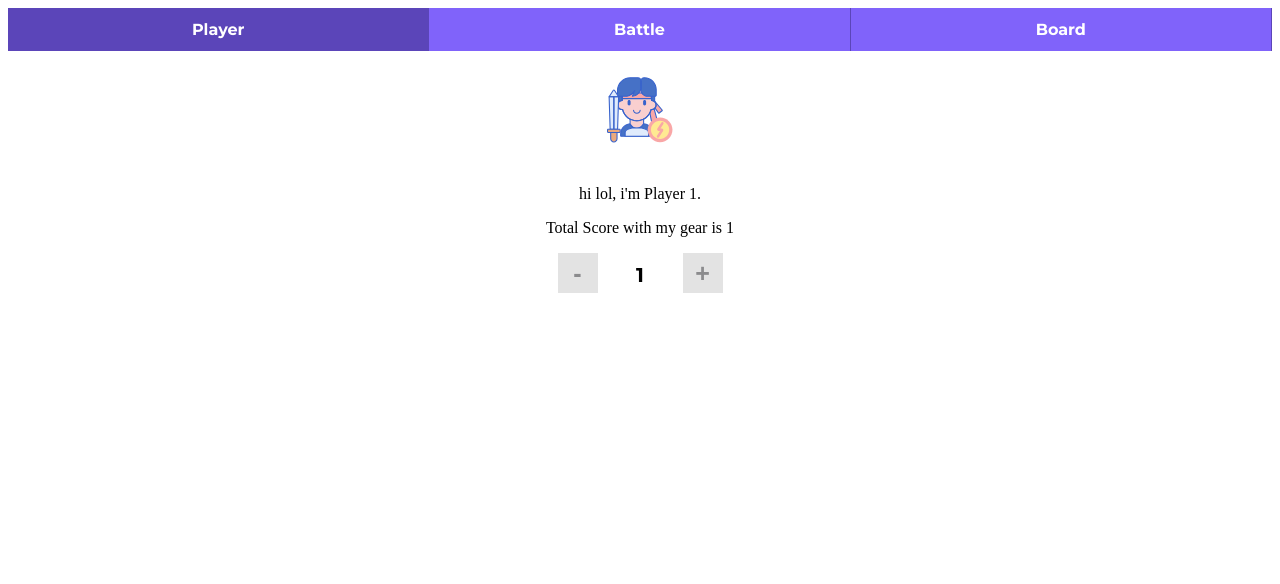
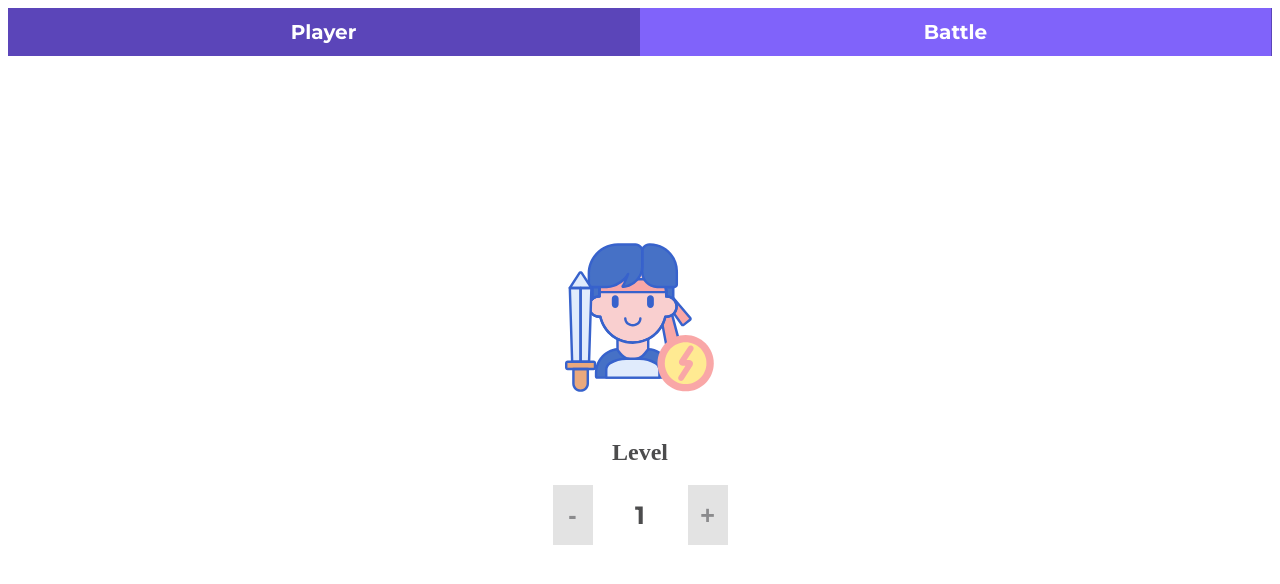
Before and after one commit to CodeyPacker/munchkin-react, a Gatsby site: page / in a window 1280 px wide. Built offline with nearby package versions, Linux system fonts and the light colour scheme; Gatsby itself is replaced by a stand-in of ours.

Commit message:
Added more styles to PlayerBase

```diff
--- a/src/components/Board.js
+++ /dev/null
@@ -1,10 +0,0 @@
-import React from 'react'
-// import { Route } from 'react-router-dom'
-
-const Board = () => (
-  <div>
-    <h1>This is the board</h1>
-  </div>
-)
-
-export default Board
--- a/src/components/Counter.js
+++ b/src/components/Counter.js
@@ -21,10 +21,11 @@ const Counter = (props) => {
 }
 
 const ModifierButtons = styled.div`
+height: 100%;
 
 button {
   width: 40px;
-  height: 40px;
+  height: 100%;
   background-color: #E3E3E3;
   color: #8B8B8D;
   font-weight: bold;
@@ -32,6 +33,10 @@ button {
   border: 0;
   cursor: pointer;
   transition: background-color .1s;
+
+  :focus {
+    outline: none;
+  }
 
   &.decrement {
     :hover {
@@ -53,9 +58,9 @@ button {
   text-align: center;
   padding-right: 15px;
   padding-left: 15px;
-  font-size: 20px;
+  font-size: 25px;
   font-family: 'Montserrat', 'sans-serif';
-  min-width: 55px;
+  min-width: 65px;
 }
 `
 
--- a/src/components/Header.js
+++ b/src/components/Header.js
@@ -6,7 +6,6 @@ const Header = () => (
   <Navigation>
     <NavLink exact to="/">Player</NavLink>
     <NavLink exact to="/battle">Battle</NavLink>
-    <NavLink to="/board">Board</NavLink>
   </Navigation>
 )
 
@@ -14,7 +13,8 @@ const Navigation = styled.div`
   display: flex;
 
   a {
-    width: 33.33vw;
+    font-size: 20px;
+    width: 50vw;
     color: #ffffff;
     background-color: #8063FA;
     padding: 12px 15px;
--- a/src/components/Monster/MonsterScore.js
+++ b/src/components/Monster/MonsterScore.js
@@ -29,7 +29,7 @@ const ScoreContainer = styled.div`
 
 const Score = styled.p`
   text-align: center;
-  font-size: 25px;
+  font-size: 30px;
   font-family: 'Montserrat', 'sans-serif';
   margin-bottom: 0;
 `
--- a/src/components/Monster/SearchMonster.js
+++ b/src/components/Monster/SearchMonster.js
@@ -1,7 +1,7 @@
 import React from 'react'
 import styled from '@emotion/styled'
-import MonsterCard from './MonsterCard'
-import MonsterData from './MonsterData'
+import MonsterCard from '../Monster/MonsterCard'
+import MonsterData from '../Monster/monsterData'
 
 function SearchMonster(props) {
   // Get the monster object that gets passed as a prop to MonsterCard
--- a/src/components/Player/Player.js
+++ b/src/components/Player/Player.js
@@ -18,7 +18,7 @@ class Player extends PureComponent {
       <PlayerWrapper className="player">
         <span className="player-name">
           {/* <button className="remove-player" onClick={() => removePlayer(id)}>✖</button> */}
-          { name }
+          <p className="name">{ name }</p>
         </span>
 
         <Counter index={index} modifier="oneShotItems"/>
@@ -30,12 +30,19 @@ class Player extends PureComponent {
 
 const PlayerWrapper = styled.div`
   display: flex;
-  align-items: center;
+  align-items: stretch;
   justify-content: space-between;
   border-bottom: 1px solid #EEEEEE;
   padding-right: 15px;
   padding-left: 15px;
   font-family: 'Montserrat', 'sans-serif';
   color: #4C4C4D;
+
+  .name {
+    font-size: 25px;
+    margin-bottom: 0;
+    padding-top: 20px;
+    padding-bottom: 20px;
+  }
 `
 export default Player;
--- a/src/components/Player/PlayerBase.js
+++ b/src/components/Player/PlayerBase.js
@@ -9,10 +9,11 @@ const PlayerBase = (props) => {
     <Consumer>
       { ({ players }) => (
         <PlayerWrapper>
-          <PlayerImage src={PlayerImg} alt="lol"/>
-          <p>hi lol, i'm {players[0].name}.</p>
-          <p>Total Score with my gear is {players[0].baseScore}</p>
-          <Counter index={0} modifier="baseScore"/>
+          <PlayerImage src={PlayerImg} alt="Player image"/>
+          <h2>Level</h2>
+          <CounterWrapper>
+            <Counter index={0} modifier="baseScore"/>
+          </CounterWrapper>
         </PlayerWrapper>
       )}
     </Consumer>
@@ -20,9 +21,14 @@ const PlayerBase = (props) => {
 }
 
 const PlayerWrapper = styled.div`
+  display: flex;
+  flex-direction: column;
+  justify-content: center;
+  height: calc(100% - 150px);
   margin-right: 15px;
   margin-left: 15px;
   text-align: center;
+  color: #4C4C4D;
 `
 
 const PlayerImage = styled.img`
@@ -30,5 +36,11 @@ const PlayerImage = styled.img`
   display: block;
   padding-top: 26px;
   padding-bottom: 26px;
+  max-width: 150px;
+  max-height: 202px;
+  width: 100%;
+`
+const CounterWrapper = styled.div`
+  height: 60px;
 `
 export default PlayerBase
--- a/src/components/Player/PlayerScore.js
+++ b/src/components/Player/PlayerScore.js
@@ -13,12 +13,10 @@ const PlayerScore = () => {
       { ({ players }) => (
         <ScoreContainer>
           <img src={PlayerImage} alt="lol"/>
-          {/* Obviously reduce the players objects down to a single score... lol */}
           <Score>
-          {/* {(players[0].baseScore + players[0].oneShotItems) + (players[1].baseScore + players[1].oneShotItems)} */}
-          {players.reduce(function(prev, cur) {
-            return prev += cur.baseScore + cur.oneShotItems;
-          }, 0)}
+            {players.reduce(function(prev, cur) {
+              return prev += cur.baseScore + cur.oneShotItems;
+            }, 0)}
           </Score>
         </ScoreContainer>
       )}
@@ -36,7 +34,7 @@ const ScoreContainer = styled.div`
 
 const Score = styled.p`
   text-align: center;
-  font-size: 25px;
+  font-size: 35px;
   font-family: 'Montserrat', 'sans-serif';
   margin-bottom: 0;
 `
--- a/src/pages/index.js
+++ b/src/pages/index.js
@@ -3,12 +3,10 @@ import styled from '@emotion/styled'
 // import SearchMonster from '../components/FormContainer'
 import Header from '../components/Header'
 import {HashRouter, Route} from 'react-router-dom'
-import Board from '../components/Board'
 import FeatureScores from '../components/FeatureScoresLayout'
 import PlayerBase from '../components/Player/PlayerBase'
 import { Provider } from '../components/Context'
 import PlayerList from '../components/Player/PlayerList'
-// import SearchMonster from '../components/SearchMonster'
 
 function App() {
   return (
@@ -16,7 +14,6 @@ function App() {
       <HashRouter>
         <Container>
           <Route path="/" component={Header}/>
-          <Route path="/board" component={Board} />
           <Route exact path="/battle" component={FeatureScores}/>
           <Route
             exact path="/"
```
